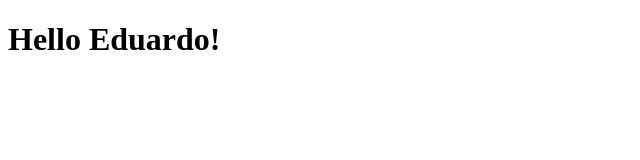
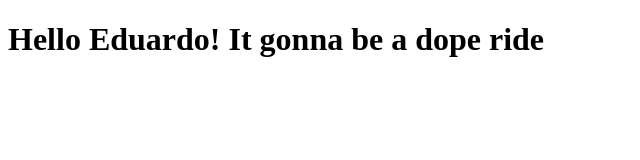
Before and after one commit to Eduardomeza92/coursera-tes1, a plain HTML site: page index.html in a window 1280 px wide. Shown: the whole page, without its empty margins (0-640 px from the left). Drawn offline with Linux system fonts and the light colour scheme.

Commit message:
adding content

```diff
--- a/index.html
+++ b/index.html
@@ -4,6 +4,6 @@
 	<title>hello Coursera!</title>
 </head>
 <body>
-<h1>Hello Eduardo!</h1>
+<h1>Hello Eduardo! It gonna be a dope ride</h1>
 </body>
 </html>
```
